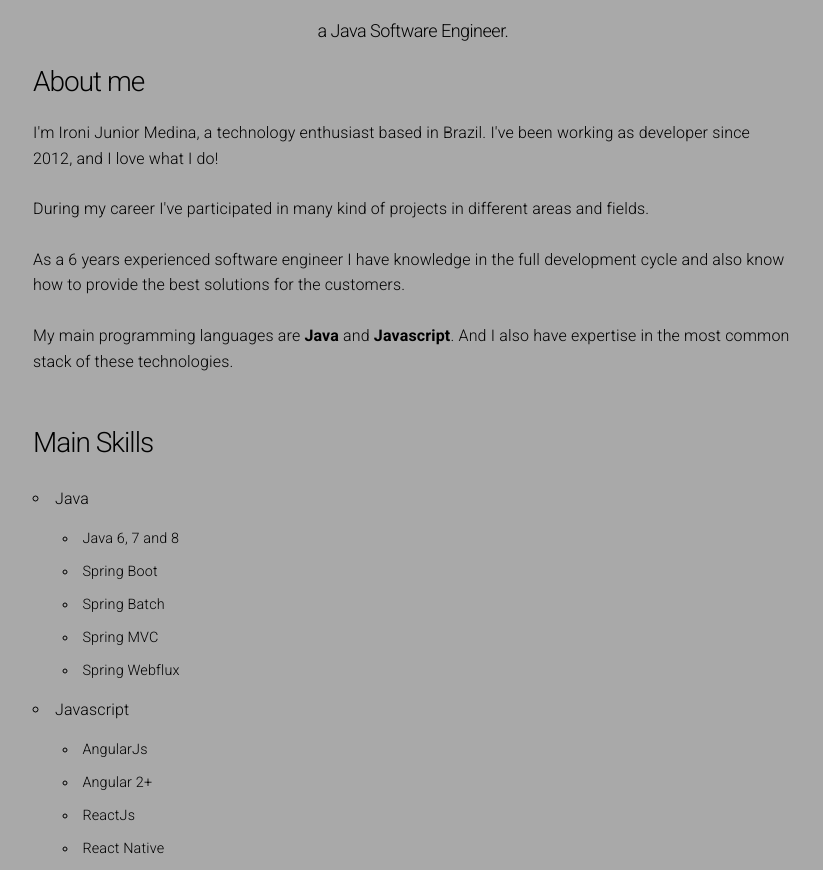
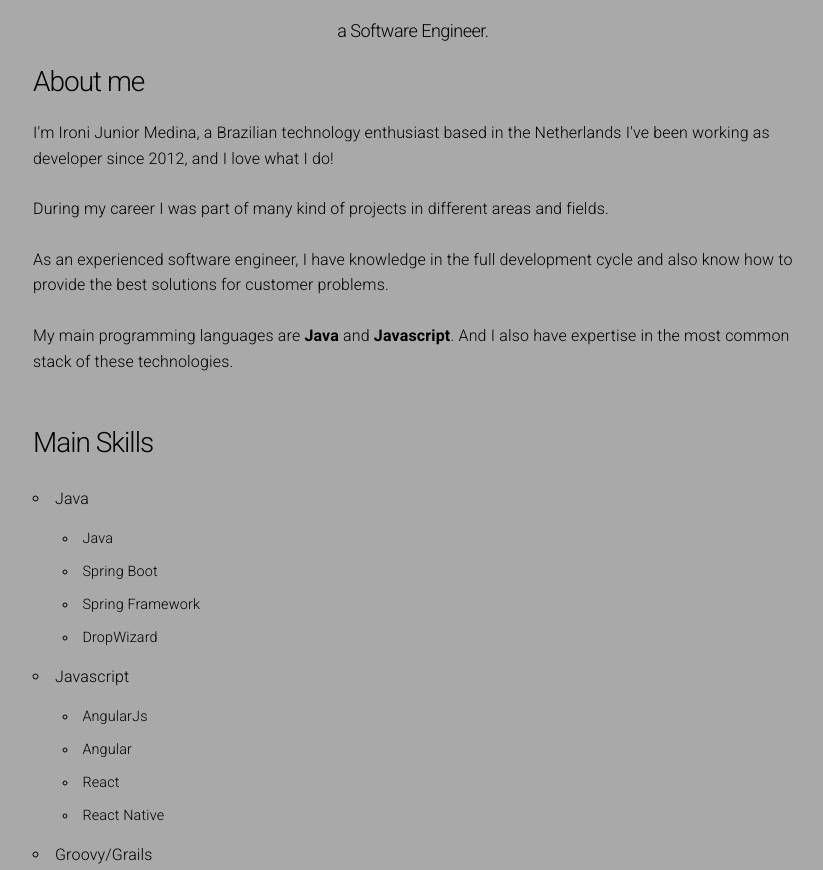
Before and after one commit to ironijunior/ironijunior.github.io, a plain HTML site: page index.html in a window 1280 px wide. Shown: the part 424-1294 px from the top of the page, without its empty margins (227-1050 px from the left). Drawn offline with nearby package versions, Linux system fonts and the light colour scheme.

Commit message:
Update index.html

```diff
--- a/index.html
+++ b/index.html
@@ -54,17 +54,17 @@
 					<div class="container img-profile"></div>
 					<br />
 					<h2 class="text-center"><b>I'm Ironi Medina</b></h2>
-					<h5 class="text-center"> a Java Software Engineer.</h5>
+					<h5 class="text-center"> a Software Engineer.</h5>
 				</div>
 			</section>
 
 			<section class="container" id="about">
 				<h3 class="title">About me</h3>
-				<p>I'm Ironi Junior Medina, a technology enthusiast based in Brazil.
+				<p>I'm Ironi Junior Medina, a Brazilian technology enthusiast based in the Netherlands
 					I've been working as developer since 2012, and I love what I do!</p>
-				<p>During my career I've participated in many kind of projects in different areas and fields.</p>
-				<p>As a 6 years experienced software engineer I have knowledge in the full development cycle and also
-					know how to provide the best solutions for the customers.</p>
+				<p>During my career I was part of many kind of projects in different areas and fields.</p>
+				<p>As an experienced software engineer, I have knowledge in the full development cycle and also
+					know how to provide the best solutions for customer problems.</p>
 				<p>My main programming languages are <b>Java</b> and <b>Javascript</b>. And I also have expertise in the
 					most common stack of these technologies.</p>
 				<br />
@@ -74,17 +74,16 @@
 					<ul>
 						<li>Java</li>
 						<ul>
-							<li>Java 6, 7 and 8</li>
+							<li>Java</li>
 							<li>Spring Boot</li>
-							<li>Spring Batch</li>
-							<li>Spring MVC</li>
-							<li>Spring Webflux</li>
+							<li>Spring Framework</li>
+							<li>DropWizard</li>
 						</ul>
 						<li>Javascript</li>
 						<ul>
 							<li>AngularJs</li>
-							<li>Angular 2+</li>
-							<li>ReactJs</li>
+							<li>Angular</li>
+							<li>React</li>
 							<li>React Native</li>
 						</ul>
 						<li>Groovy/Grails</li>
```
